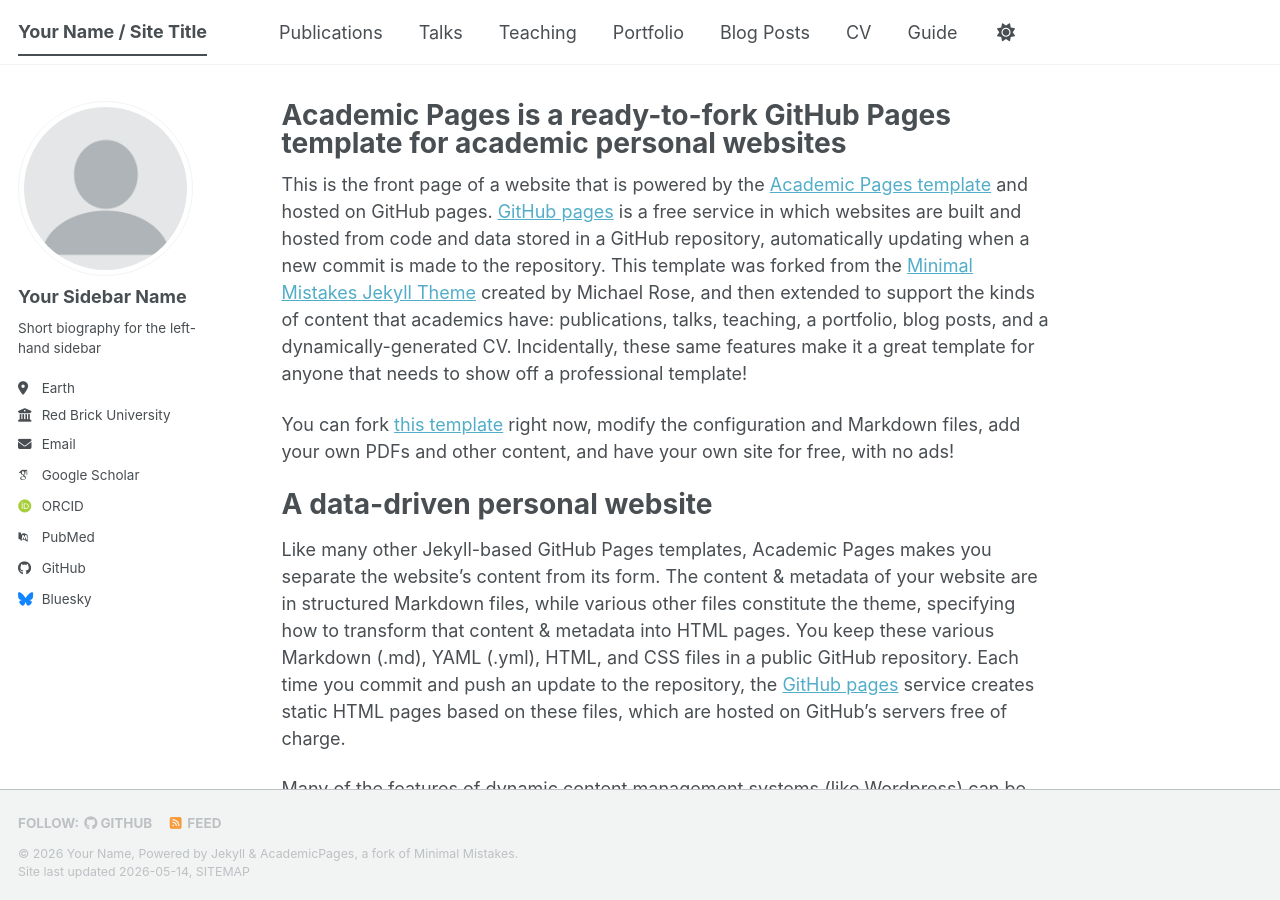
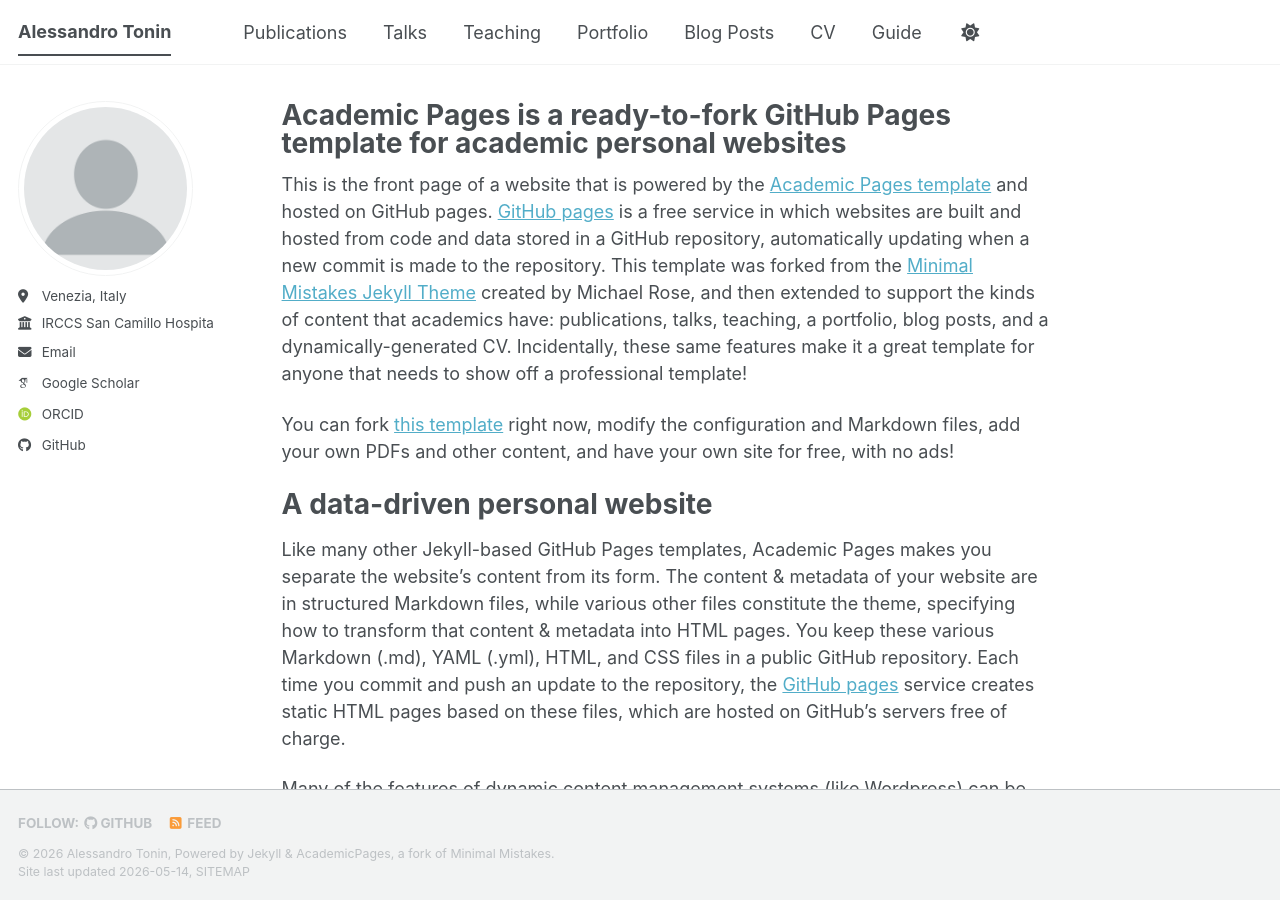
Before and after one commit to Lychfindel/lychfindel.github.io, a Jekyll site: the page built from _pages/about.md, in a window 1280 px wide and 900 px high. Built offline with Jekyll 4.4.1, drawn with Linux system fonts in a browser that asks for light colours; some web fonts are replaced; a script bundle is joined from its source files by our own code; library files that are not in the unit come from our copies.

Commit message:
Update _config.yml

```diff
--- a/_config.yml
+++ b/_config.yml
@@ -9,14 +9,14 @@
 # Basic Site Settings
 locale                   : "en-US"
 site_theme               : "default" # The available themes options are "default", "air", "sunrise", "mint", "dirt" and "contrast"
-title                    : "Your Name / Site Title"
+title                    : "Alessandro Tonin"
 title_separator          : "-"
-name                     : &name "Your Name"
-description              : &description "Your Name's academic portfolio"   # Update this with a general description of your site, this is the default if not overridden by a page
-url                      : https://academicpages.github.io # The base hostname & protocol for your site e.g. "https://[your GitHub username].github.io",
+name                     : &name "Alessandro Tonin"
+description              : &description "Alessandro Tonin's academic portfolio"   # Update this with a general description of your site, this is the default if not overridden by a page
+url                      : https://lychfindel.github.io # The base hostname & protocol for your site e.g. "https://[your GitHub username].github.io",
                                                            # or if you already have some other page hosted on Github then use "https://[your GitHub username].github.io/[Your Repo Name]"
 baseurl                  : "" # the subpath of your site, e.g. "/blog"
-repository               : "academicpages/academicpages.github.io"
+repository               : "lychfindel/lychfindel.github.io"
 
 # Site Author - The following control what appear as part of the author content on the side bar.
 #               If a field is blank the icon and link will not appear, otherwise it will be shown.
@@ -24,24 +24,24 @@
 author:
   # Biographic information
   avatar           : "profile.png"
-  name             : "Your Sidebar Name"
+  name             : # "Your Sidebar Name"
   pronouns         : # example: "she/her"
-  bio              : "Short biography for the left-hand sidebar"
-  location         : "Earth"
-  employer         : "Red Brick University"
+  bio              : # "Short biography for the left-hand sidebar"
+  location         : "Venezia, Italy"
+  employer         : "IRCCS San Camillo Hospital"
   uri              : # URL
-  email            : "none@example.org"
+  email            : "tonin.ale@gmail.com"
 
   # Academic websites
   academia         : # URL
   arxiv            : # URL - Update with the correct link to your profile
-  googlescholar    : "https://scholar.google.com/citations?user=PS_CX0AAAAAJ"
+  googlescholar    : "https://scholar.google.com/citations?hl=en&user=TRIuzDkAAAAJ"
   inspire-hep      : # URL
   impactstory      : # URL
-  orcid            : "https://orcid.org/yourorcidurl"
+  orcid            : "https://orcid.org/0009-0007-9875-3586"
   semantic         : # URL
   ssrn             : # URL
-  pubmed           : "https://www.ncbi.nlm.nih.gov/pubmed/?term=john+snow"
+  pubmed           : # "https://www.ncbi.nlm.nih.gov/pubmed/?term=john+snow"
   researchgate     : # URL
   scopus           : # URL
   zotero           : # URL
@@ -51,13 +51,13 @@
   bitbucket        : # Username - Update with your username on the site
   codepen          : # Username
   dribbble         : # Username
-  github           : "academicpages"
+  github           : "lychfindel"
   kaggle           : # Username
   stackoverflow    : # User number or user number and name (i.e., use "1" or "1/jeff-atwood")
 
   # Social media
   artstation       : # Username
-  bluesky          : "bsky.app" # Replace this with you Bluesky username
+  bluesky          : # "bsky.app" # Replace this with you Bluesky username
   facebook         : # Username
   flickr           : # Username
   foursquare       : # Username
```
